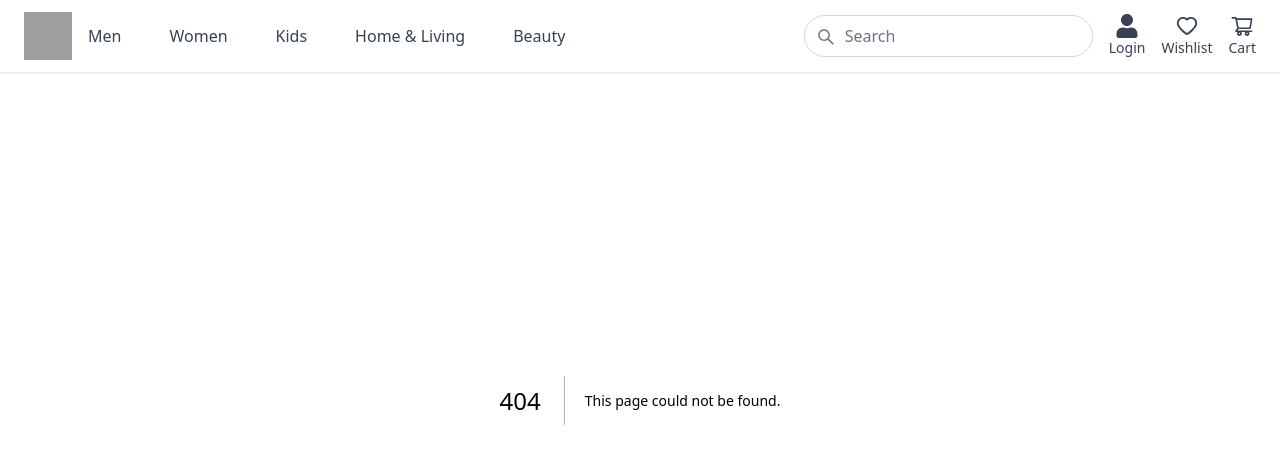
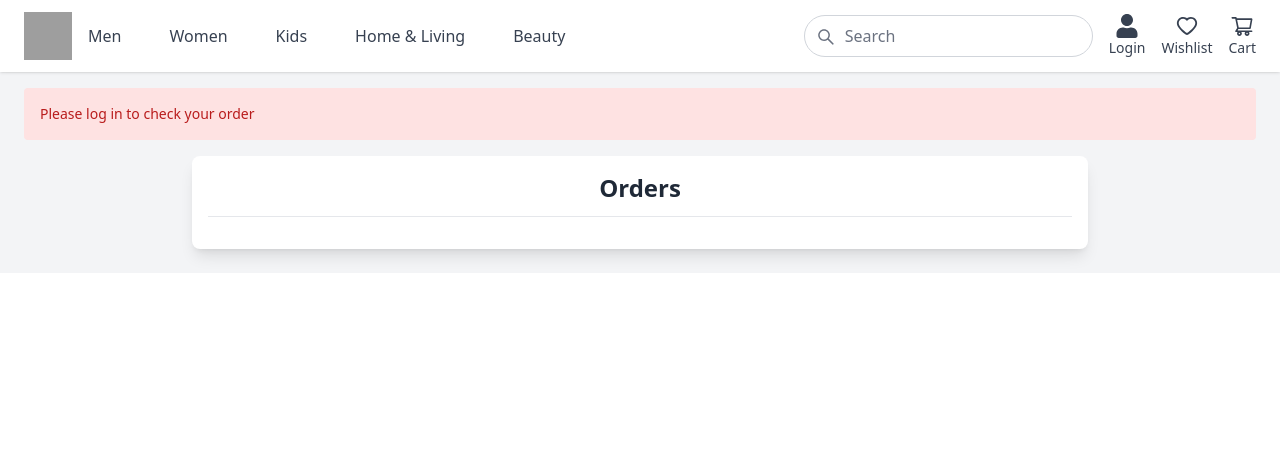
Before and after one commit to keshav-repo/E-commerce, a Next.js app in the folder frontend/: page /orders in a window 1280 px wide. Before the commit this address had no page. Shown: the top 464 px of the page. Built offline with nearby package versions, Linux system fonts and the light colour scheme; grey boxes are pictures that could not be loaded.

Commit message:
orders page

```diff
--- /dev/null
+++ b/frontend/app/orders/page.tsx
@@ -0,0 +1,15 @@
+import { Metadata } from 'next';
+import OrderDetails from '../ui/order/OrderDetails';
+
+export const metadata: Metadata = {
+    title: 'Success page',
+    description: 'Success payment description',
+};
+
+export default async function Page() {
+    return (
+        <main className="pt-16">
+            <OrderDetails />
+        </main>
+    );
+}
--- a/frontend/app/ui/header/profile.tsx
+++ b/frontend/app/ui/header/profile.tsx
@@ -42,7 +42,7 @@ export default function Profile() {
                 </button>
                 <ul className="mt-4 text-gray-700">
                   <li className="py-1 hover:bg-gray-100">
-                    <Link href="#">Orders</Link>
+                    <Link href="/orders">Orders</Link>
                   </li>
                   <li className="py-1 hover:bg-gray-100">
                     <Link href="#">Wishlist</Link>
```
